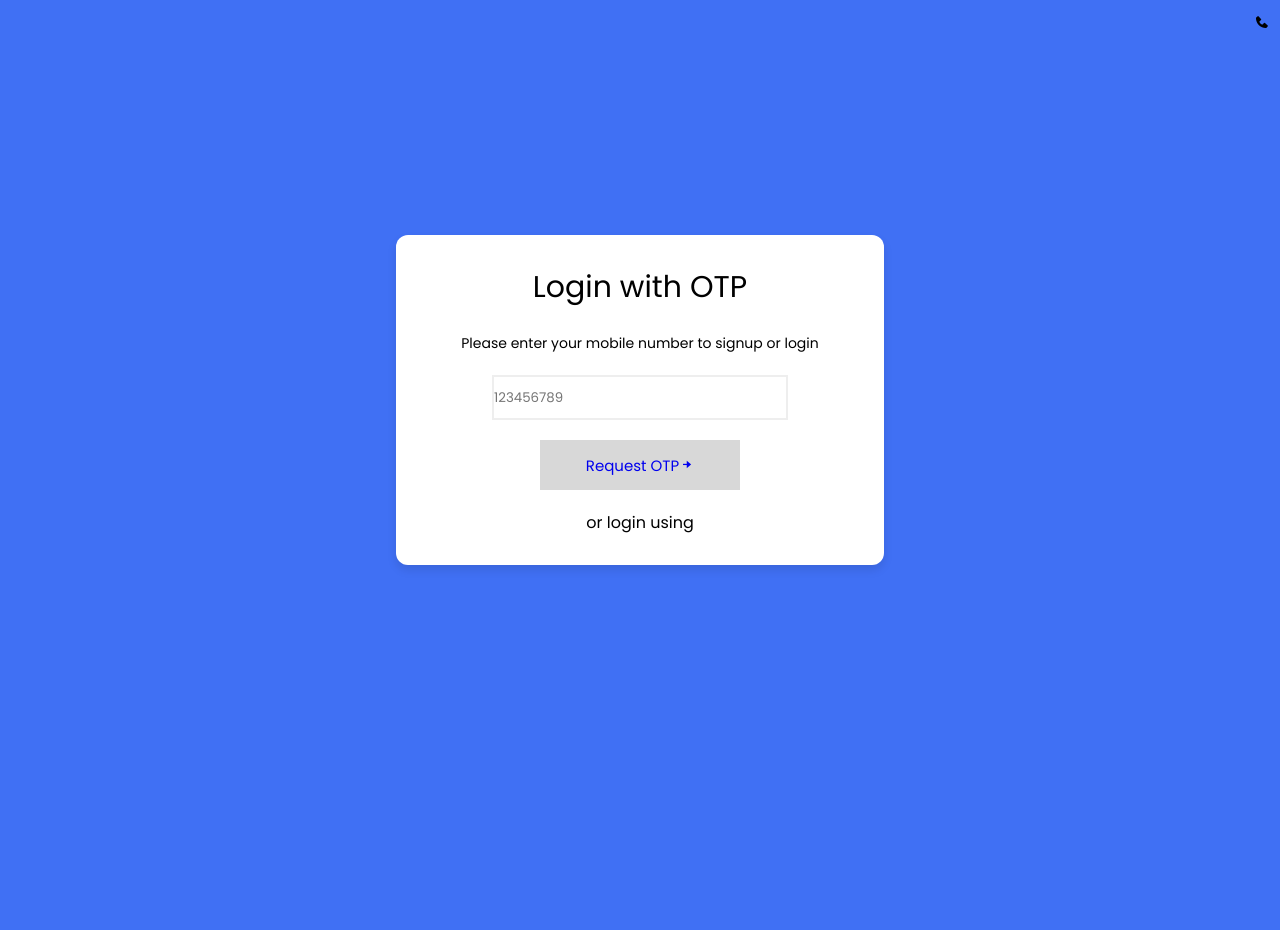
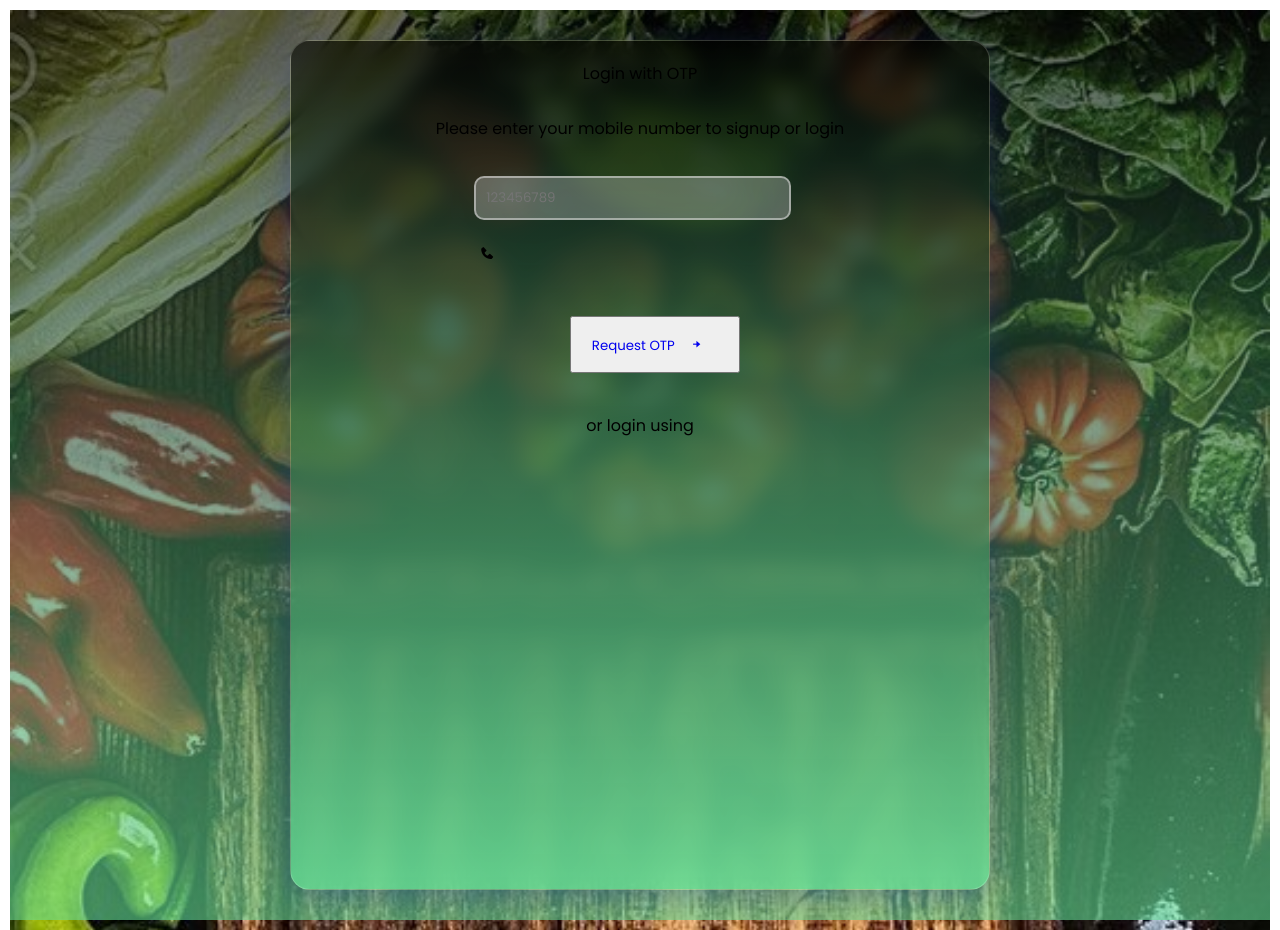
Before and after one commit to archii10/vegetable-vendor, a PHP site: page / in a window 1280 px wide. Before the commit the page ends 570 px from the top, so only its background shows below. Run offline with PHP 8.4, Linux system fonts and the light colour scheme.

Commit message:
Update login.css

```diff
--- a/css/login.css
+++ b/css/login.css
@@ -1,17 +1,21 @@
-/* Import Google font - Poppins */
 @import url("https://fonts.googleapis.com/css2?family=Poppins:wght@200;300;400;500;600;700&display=swap");
 * {
-  margin: 0;
-  padding: 0;
+  margin: 10px;
+  padding: 5px;
   box-sizing: border-box;
   font-family: "Poppins", sans-serif;
 }
 body {
+  background: linear-gradient(rgba(0,0,0,0.6),rgba(102, 225, 153, 0.6)),url(../images/customer1.jpg);
+  background-repeat: no-repeat;
+  background-size: cover;
+
   min-height: 100vh;
   display: flex;
   align-items: center;
   justify-content: center;
-  background: #4070f4;
+  backdrop-filter: 50px;
+
 }
 .card{
     width:350px;
@@ -20,68 +24,35 @@ body {
     border-radius:20px;
 }
 
-.form-input input{
-    height:45px;
-    padding-right:35px;
-    border:2px solid #eee;
-    transition:all 0.5s;
-}
-
-.form-input input:focus{
-    box-shadow:none;
-    border:2px solid #000;
-}
-
-.text{
-    font-size: 30px;
-}
-
-.info-text{
-    font-size:14px;
-}
-
-.form-input i{
-    position:absolute;
-    top:14px;
-    right:10px;
-}
 
 
 
-.go-button{
-    border:none;
-    height:50px;
-    width:200px;
-    font-size:15px;
-
-    color:#0c0c0c;
-    background-color:#d8d8d8;
-    border-radius:0%;
-    transition:all 0.5s;
-    text-decoration: none;
-}
-
-a{
-  text-decoration: none;
-}
-
-.go-button:hover{
-    background-color:#6200EA;
-
-
-}
-:where(.container, form, .input-field, header) {
+:where(.container, header,.profile-button) {
   display: flex;
   flex-direction: column;
   align-items: center;
   justify-content: center;
 }
+
+
+
 .container {
-  background: #fff;
-  padding: 30px 65px;
-  border-radius: 12px;
-  row-gap: 20px;
-  box-shadow: 0 5px 10px rgba(0, 0, 0, 0.1);
+        background: linear-gradient(rgba(0,0,0,0.6),rgba(102, 225, 153, 0.741));
+        width: 700px;
+        height: 850px;
+
+        border-radius: 20px;
+        backdrop-filter: blur(10px);
+        box-shadow: 0 8px 32px 0 rgba(31, 38, 135, 0.37);
+        border: 1px solid rgba(255, 255, 255, 0.18);
+        display: flex;
+        justify-content: left;
+        align-items: left;
+        flex-direction: column;
+        background-repeat: no-repeat;
+}
+a{
+    text-decoration: none;
 }
 .container header {
   height: 65px;
@@ -96,58 +67,60 @@ a{
   color: #333;
   font-weight: 500;
 }
-form .input-field {
-  flex-direction: row;
-  column-gap: 10px;
+.container h1{
+  font-size: 50px;
+  color: #f7f6f6c7;
+  font-weight: 1000;
+
 }
-.input-field input {
-  height: 45px;
-  width: 42px;
-  border-radius: 6px;
-  outline: none;
-  font-size: 1.125rem;
-  text-align: center;
-  border: 1px solid #ddd;
-}
-.input-field input:focus {
-  box-shadow: 0 1px 0 rgba(0, 0, 0, 0.1);
-}
-.input-field input::-webkit-inner-spin-button,
-.input-field input::-webkit-outer-spin-button {
-  display: none;
-}
-form button {
-  margin-top: 25px;
-  width: 100%;
-  color: #fff;
-  font-size: 1rem;
-  border: none;
-  padding: 9px 0;
-  cursor: pointer;
-  border-radius: 6px;
-  pointer-events: none;
-  background: #6e93f7;
-  transition: all 0.2s ease;
-}
-form button.active {
-  background: #4070f4;
-  pointer-events: auto;
-}
-form button:hover {
-  background: #0e4bf1;
+.customer {
+  width: 600px;
+  background-color: transparent;
+  margin: 0 auto;
+  padding:5px;
+  border: 2px solid #b8b7b74a;
+  border-radius: 10px;
+  box-shadow: 0 0 10px rgba(0, 0, 0, 0.1);
+  font-size: 20px;
+  color:#ffffffcf ;
+  font-weight: 100%;
 }
 
-.profile-button{
-    border:none;
-    height:50px;
-    width:400px;
-    font-size:15px;
-    color:#fff;
-    background-color:#444347;
-    border-radius:0%;
-    transition:all 0.5s;
+.customer label {
+  display: block;
+  margin-top: 10px;
+
 }
 
-.profile-button:hover{
-    background-color:#6200EA;
+.customer input[type="text"],input[type="tel"] {
+  width: 90%;
+  padding: 10px;
+  margin-top: 5px;
+  color: #fff;
+
+  border: 2px solid rgba(235, 233, 233, 0.519);
+  border-radius: 10px;
+  box-sizing: border-box;
+  background-color:#eaeaea4b;
+  backdrop-filter: blur(50px);
+
 }
+
+.customer button[type="submit"] {
+  width: 50%;
+  padding: 10px;
+  margin-top: 10px;
+  font-size:15px;
+  box-shadow: 0 8px 32px 0 rgba(31, 38, 135, 0.37);
+  border: 5px solid rgba(235, 233, 233, 0.519);
+  color:#fff;
+  background-color:transparent;
+  border-radius:30px;
+  transition:all 0.5s;
+  backdrop-filter: blur(10px);
+
+}
+
+.customer button[type="submit"]:hover {
+  background-color: #02875b98;
+}
```
